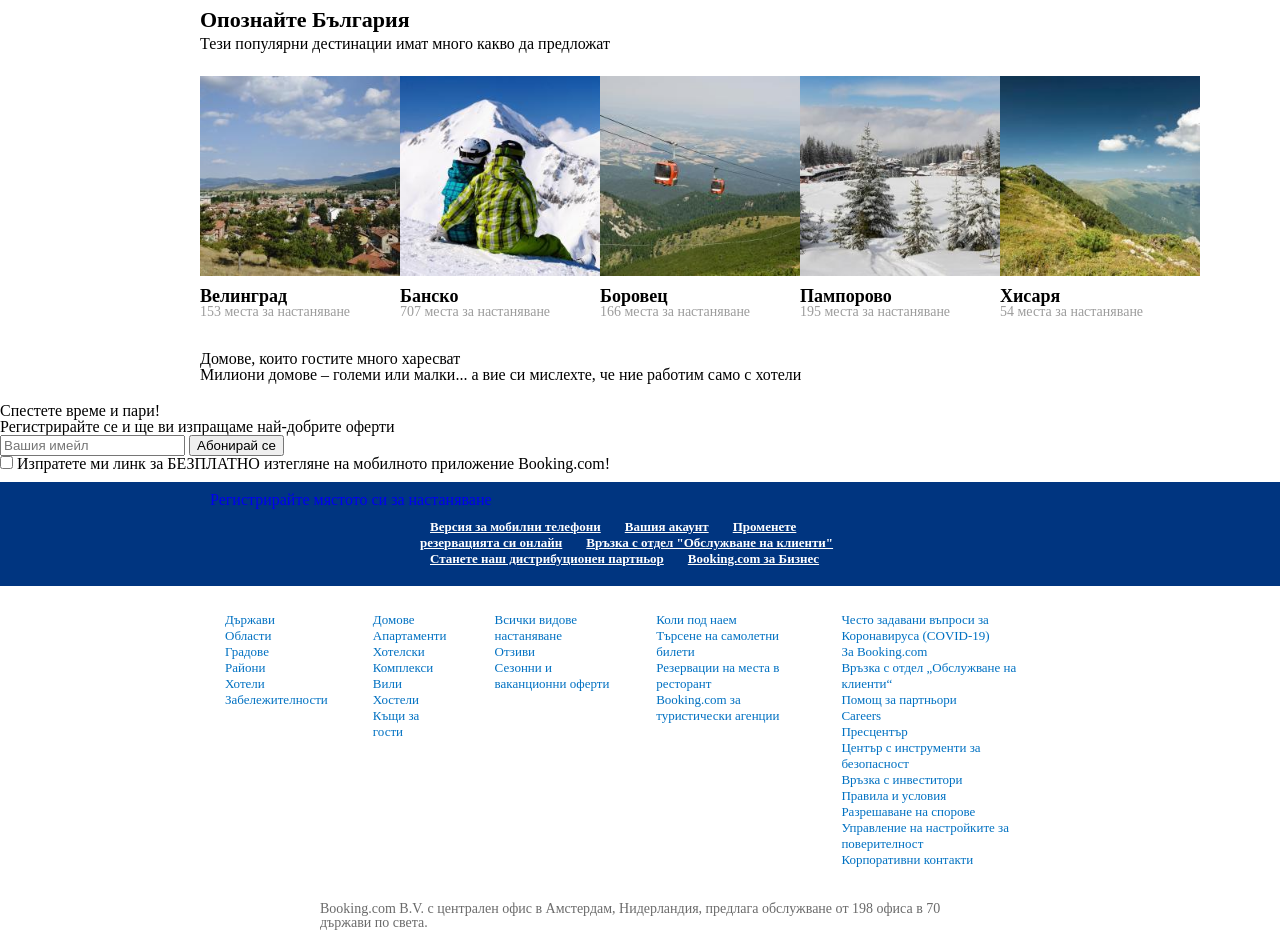
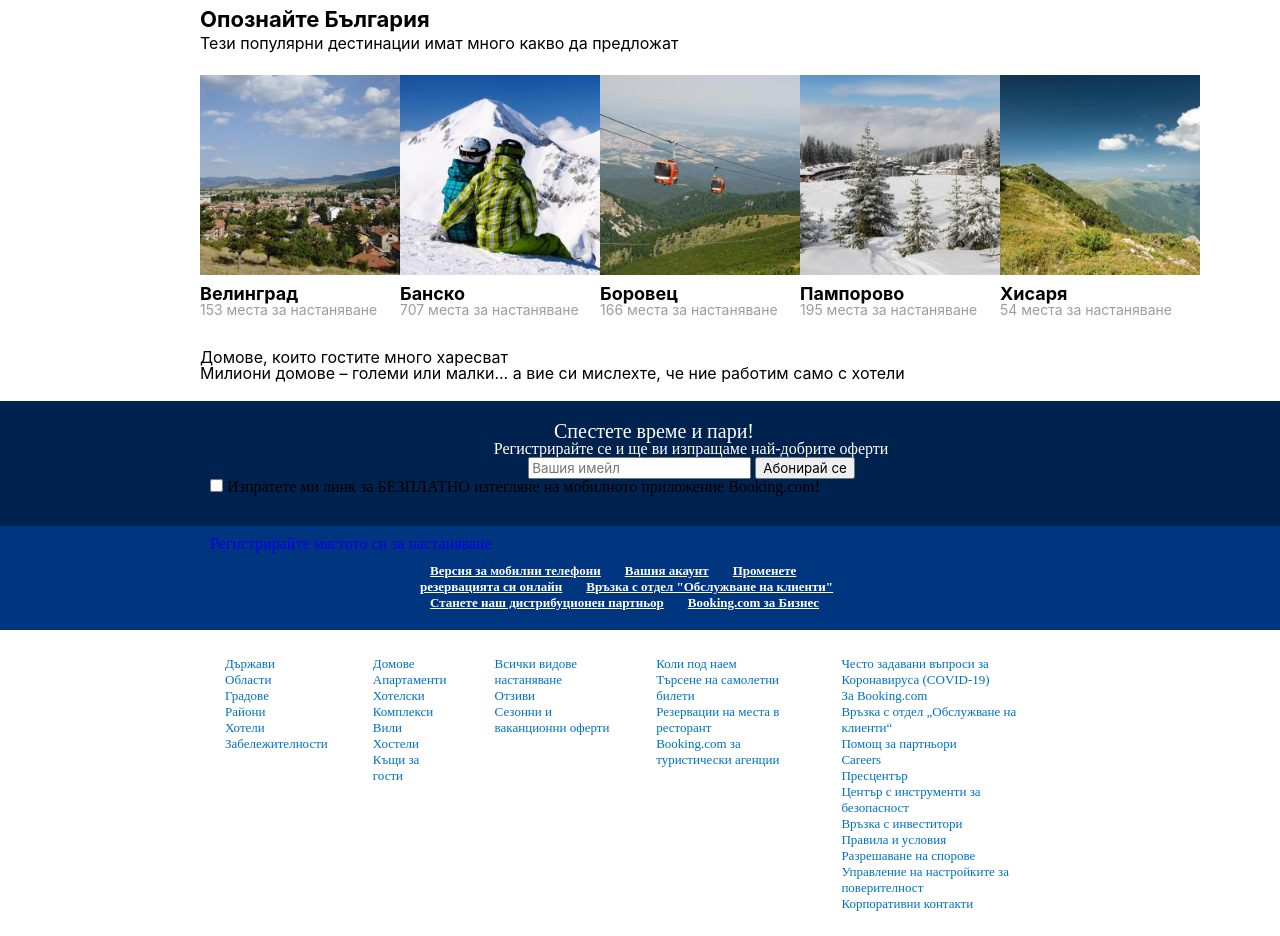
Before and after one commit to Kalvachev/Booking.com, a plain HTML site: page index.html in a window 1280 px wide. Shown: the part 635-1571 px from the top of the page. Drawn offline with Linux system fonts and the light colour scheme.

Commit message:
updating footer

```diff
--- a/assets/styles/footerStyle.css
+++ b/assets/styles/footerStyle.css
@@ -85,3 +85,35 @@
     color: #fff;
     border: 1px solid white;
 }
+
+#subscriptionFooterContainer {
+    display: flex;
+    flex-direction: column;
+    background: #00224f;
+    padding: 20px 210px;
+    align-content: center;
+}
+
+#subscriptionFooterContainer h2{
+    color: white;
+    font-size: 20px;
+    margin-left: 40%;
+}
+
+#subscriptionFooterContainer p {
+    color: white;
+    font-size: 16px;
+    margin-left: 33%;
+}
+
+#emailFooterContainer {
+    margin-left: 37%;
+}
+
+#footerCheckboxContainer {
+    margin-left: 13%;
+}
+
+#footerCheckboxContainer label {
+    color: white;
+}
--- a/index.html
+++ b/index.html
@@ -11,6 +11,11 @@
     <link rel="stylesheet" href="./assets/styles/header.css">
     <link rel="stylesheet" href="./assets/styles/homePage.css">
 
+    <style>
+        * {
+            font-family: BlinkMacSystemFont, -apple-system, Segoe UI, Roboto, Helvetica, Arial, sans-serif;
+        }
+    </style>
 </head>
 
 <body>
@@ -168,6 +173,7 @@
     </main>
 
     <footer>
+        <div>
             <div id="subscriptionFooterContainer">
                 <h2>Спестете време и пари!</h2>
                 <p>Регистрирайте се и ще ви изпращаме най-добрите оферти</p>
@@ -175,10 +181,12 @@
                     <input type="email" placeholder="Вашия имейл">
                     <button>Абонирай се</button>
                 </div>
-
+                <div>
                     <input type="checkbox" value='sendLink' id='jobTrip'>
-            <label for="sendLink">Изпратете ми линк за БЕЗПЛАТНО изтегляне на мобилното приложение Booking.com!</label>
-
+                    <label for="sendLink">Изпратете ми линк за БЕЗПЛАТНО изтегляне на мобилното приложение
+                        Booking.com!</label>
+                </div>
+            </div>
             <div id="registerFooterContainer">
                 <a href="#">Регистрирайте мястото си за настаняване</a>
 
```
Lines whose indentation alone changed are shown as unchanged.
